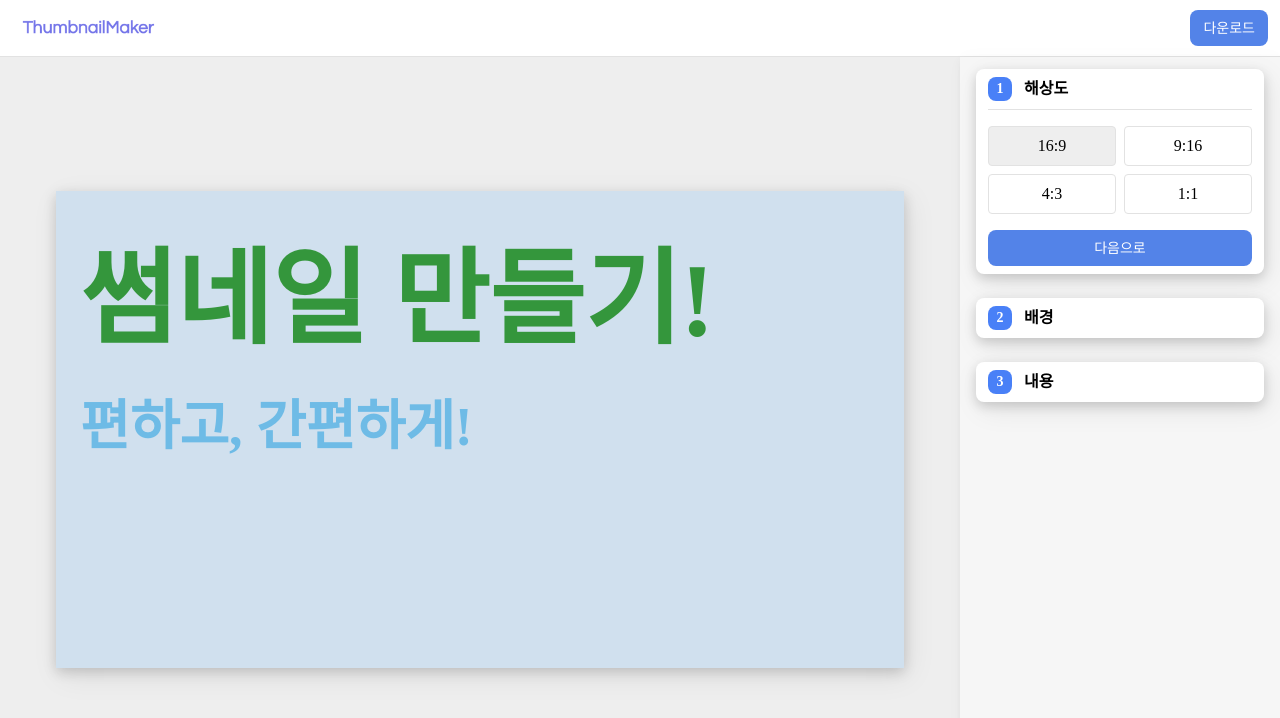
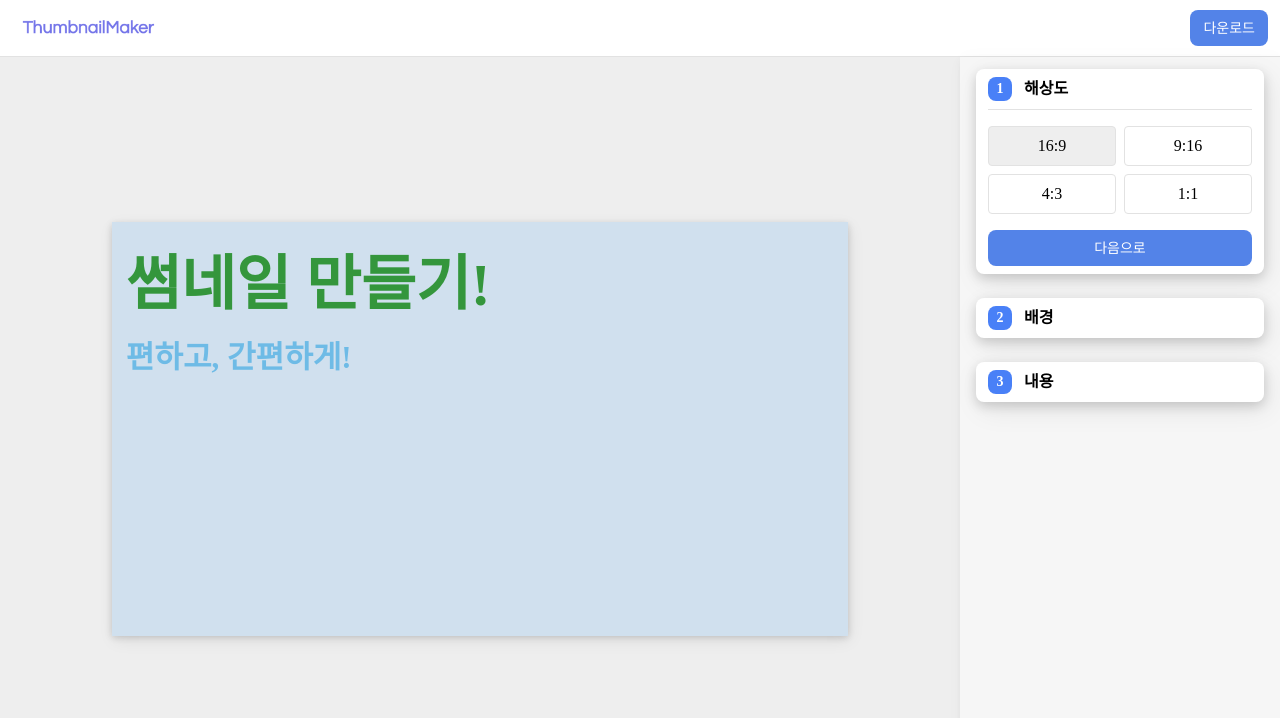
Before and after one commit to h00ns/Thumbnail-Maker, a React (Vite) app: page / in a window 1280 px wide. Shown: the top 718 px of the page. Built offline with nearby package versions, Linux system fonts and the light colour scheme.

Commit message:
feat : scale로직 1차

```diff
--- a/src/components/blocks/Preview/Preview.hooks.ts
+++ b/src/components/blocks/Preview/Preview.hooks.ts
@@ -3,9 +3,6 @@ import { Resolution } from "@/store/types";
 import { useAtom } from "jotai";
 import { RefObject, useEffect, useState } from "react";
 
-/**
- *  @todo scale 로직으로 변경하기 (width, height는 유지하되 scale로 조절)
- */
 export const useGetPreviewSize = (
   ref: RefObject<HTMLDivElement>
 ): { width: number; height: number; scale: number } => {
--- /dev/null
+++ b/src/components/blocks/Preview/hooks.ts
@@ -0,0 +1,51 @@
+import { Resolution } from "./../../../store/types";
+import { ResolutionAtom } from "@/store";
+import { useAtom } from "jotai";
+import { RefObject, useEffect, useState } from "react";
+
+export const useGetSize = (ref: RefObject<HTMLDivElement>) => {
+  const [resolution] = useAtom(ResolutionAtom);
+
+  const [scale, setScale] = useState(1);
+
+  const [originWidth, originHeight, aspectRatio] = {
+    [Resolution.RATIO_16_9]: [1280, 720, "16 / 9"],
+    [Resolution.RATIO_9_16]: [720, 1280, "9 / 16"],
+    [Resolution.RATIO_4_3]: [800, 600, "4 / 3"],
+    [Resolution.RATIO_1_1]: [720, 720, "1 / 1"],
+  }[resolution] as [number, number, string];
+
+  useEffect(() => {
+    if (!ref.current) return;
+
+    addEventListener("resize", handleResize);
+    handleResize();
+
+    function handleResize() {
+      if (!ref.current) return;
+
+      const { width: refWidth, height: refHeight } =
+        ref.current.getBoundingClientRect();
+
+      const PC_PADDING = 112;
+      const MOBILE_PADDING = 24;
+      const PADDING = refWidth > 480 ? PC_PADDING : MOBILE_PADDING;
+
+      const availableWidth = refWidth - PADDING * 2;
+      const availableHeight = refHeight - PADDING * 2;
+
+      const newScale = Math.min(
+        availableWidth / originWidth,
+        availableHeight / originHeight
+      );
+
+      setScale(newScale);
+    }
+
+    return () => {
+      removeEventListener("resize", handleResize);
+    };
+  }, [ref, originWidth, originHeight]);
+
+  return { width: originWidth, height: originHeight, scale, aspectRatio };
+};
--- a/src/components/blocks/Preview/index.tsx
+++ b/src/components/blocks/Preview/index.tsx
@@ -1,7 +1,6 @@
 import { gray } from "@/styles/Color";
 import styled from "@emotion/styled";
 import { useRef } from "react";
-import { useGetPreviewSize } from "./Preview.hooks";
 import {
   BackgroundAtom,
   BorderAtom,
@@ -13,6 +12,7 @@ import {
 import { useAtom } from "jotai";
 import { Shadow } from "@/styles/Shadow";
 import { mq } from "@/styles/Breakpoint";
+import { useGetSize } from "./hooks";
 
 export default function Preview() {
   const ref = useRef<HTMLDivElement>(null);
@@ -24,7 +24,7 @@ export default function Preview() {
   const [title] = useAtom(TitleAtom);
   const [subTitle] = useAtom(SubTitleAtom);
 
-  const { width, height, scale } = useGetPreviewSize(ref);
+  const { width, height, scale, aspectRatio } = useGetSize(ref);
   const [justifyContent, alignItems] = position.split(",");
 
   // base64 포함시 이미지로 판단
@@ -40,14 +40,19 @@ export default function Preview() {
 
   return (
     <Wrap ref={ref}>
-      <PreviewContent
-        id="thumbnail"
+      <div id="thumbnail">
+        <ThumbnailPreview
           style={{
             width,
             height,
+            aspectRatio,
+            transform: `scale(${scale})`,
+          }}
+        >
+          <PreviewContent
+            style={{
               justifyContent,
               alignItems,
-          scale: scale.toString(),
               textAlign: textAlign[justifyContent],
               border: useBorder ? `15px solid ${border}` : undefined,
               [backgroundKey]: background,
@@ -62,11 +67,13 @@ export default function Preview() {
               </Text>
             </TextWrap>
           </PreviewContent>
+        </ThumbnailPreview>
+      </div>
     </Wrap>
   );
 }
 
-const Wrap = styled.div`
+const Wrap = styled.main`
   flex: 1;
   padding: 56px;
   background: ${gray.gray2};
@@ -81,14 +88,18 @@ const Wrap = styled.div`
   }
 `;
 
-const PreviewContent = styled.div`
-  width: 100%;
-  padding: 24px;
+const ThumbnailPreview = styled.div`
   box-shadow: ${Shadow.MEDIUM};
   background-size: cover;
   background-position: center center;
 
   display: flex;
+`;
+
+const PreviewContent = styled.div`
+  width: 100%;
+  height: 100%;
+  padding: 24px;
 `;
 
 const TextWrap = styled.div`
```
Lines whose indentation alone changed are shown as unchanged.
